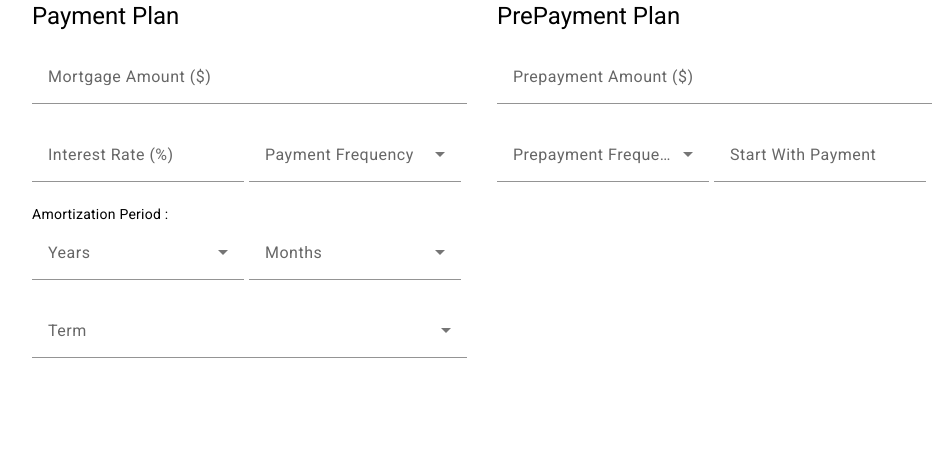
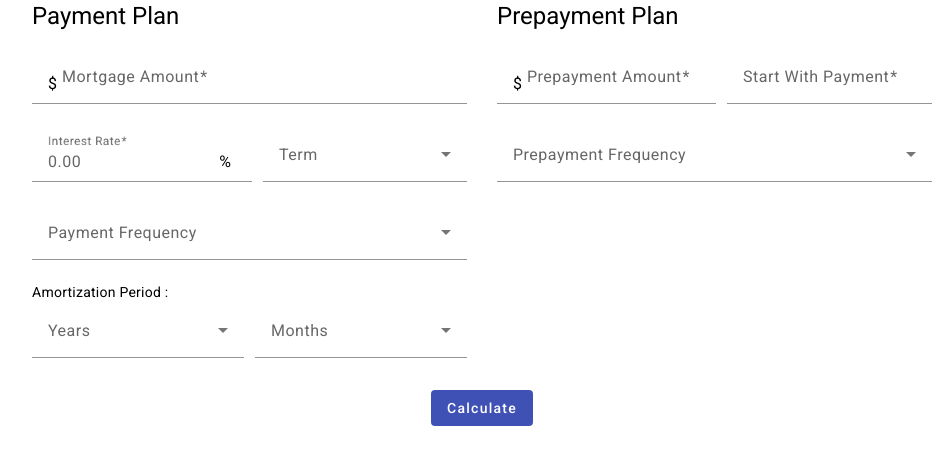
Before and after one commit to janni502/mortageCalculator, an Angular app: page / in a window 1280 px wide. Shown: the top 464 px of the page, without its empty margins (158-1104 px from the left). Built offline with nearby package versions, Linux system fonts and the light colour scheme.

Commit message:
calculate mortgage and generate result table

```diff
--- a/src/app/app.module.ts
+++ b/src/app/app.module.ts
@@ -4,10 +4,13 @@ import { MatButtonModule} from '@angular/material/button';
 import { MatInputModule} from '@angular/material/input';
 import { MatFormFieldModule } from '@angular/material/form-field';
 import { MatSelectModule} from '@angular/material/select';
+import { MatTableModule } from '@angular/material/table'
 
 import { AppComponent } from './app.component';
 import { MortgageCalculatorComponent } from './features/mortgage-calculator/mortgage-calculator.component';
 import { MatRippleModule } from '@angular/material/core';
+import { FormsModule } from '@angular/forms';
+import { ReactiveFormsModule} from '@angular/forms';
 
 @NgModule({
   declarations: [
@@ -16,11 +19,14 @@ import { MatRippleModule } from '@angular/material/core';
   ],
   imports: [
     BrowserAnimationsModule,
+    FormsModule,
     MatButtonModule,
     MatFormFieldModule,
     MatInputModule,
     MatRippleModule,
     MatSelectModule,
+    MatTableModule,
+    ReactiveFormsModule
   ],
   providers: [],
   bootstrap: [AppComponent]
--- a/src/app/features/mortgage-calculator/mortgage-calculator.component.css
+++ b/src/app/features/mortgage-calculator/mortgage-calculator.component.css
@@ -37,7 +37,16 @@ mat-form-field{
   width: 435px;
   }
 
-  .col5 {
-    display: flex;
-    gap: 5px;
-  }
+.col5 {
+  display: flex;
+  gap: 11px;
+}
+
+.buttonContainer {
+  margin-top: 10px;
+}
+
+.tableContainer {
+  margin: 30px auto auto auto;
+  max-width: 625px;
+}
--- a/src/app/features/mortgage-calculator/mortgage-calculator.component.html
+++ b/src/app/features/mortgage-calculator/mortgage-calculator.component.html
@@ -1,20 +1,30 @@
 <div class="mortgageCalculator">
-  <div class="mortgage_inputForm row">
-    <div class="payment_inputForm col">
+  <div class="mortgage-inputForm row">
+    <div class="payment-inputForm col">
       <h1> Payment Plan</h1>
       <mat-form-field appearance="fill">
-          <mat-label>Mortgage Amount ($)</mat-label>
-          <input matInput>
+          <mat-label>Mortgage Amount</mat-label>
+          <input matInput type="number" [formControl]="integerControl" [(ngModel)]="formFiledInput.mortgageAmount">
+          <span matTextPrefix>$&nbsp;</span>
         </mat-form-field>
       <div class="col5">
-        <mat-form-field appearance="fill">
-          <mat-label>Interest Rate (%)</mat-label>
-          <input matInput>
+        <mat-form-field appearance="fill" floatLabel="always">
+          <mat-label>Interest Rate</mat-label>
+          <input matInput type="number" [formControl]="rateControl" placeholder="0.00" [(ngModel)]="formFiledInput.interestRate">
+          <span matTextSuffix>%&nbsp;</span>
         </mat-form-field>
         <mat-form-field appearance="fill">
+          <mat-label>Term</mat-label>
+          <mat-select [(ngModel)]="formFiledInput.term">
+            <mat-option *ngFor="let num of termsOptions" [value]="num">
+              {{num}}
+            </mat-option>
+          </mat-select>
+        </mat-form-field>
+      </div>
+      <mat-form-field appearance="fill">
         <mat-label>Payment Frequency</mat-label>
-          <mat-select>
-            <mat-option>None</mat-option>
+        <mat-select [(ngModel)]="formFiledInput.paymentFrequency">
           <mat-option value="AccW">Accelerated Weekly</mat-option>
           <mat-option value="W">Weekly</mat-option>
           <mat-option value="AccBiW">Accelerated Bi-weekly</mat-option>
@@ -23,12 +33,11 @@
           <mat-option value="M">Monthly (12x per year)</mat-option>
         </mat-select>
       </mat-form-field>
-      </div>
       <span>Amortization Period :</span>
       <div class="yearsAndMonths col5">
         <mat-form-field appearance="fill">
           <mat-label>Years</mat-label>
-          <mat-select>
+          <mat-select [(ngModel)]="formFiledInput.amortPeriodYear">
             <mat-option>None</mat-option>
             <mat-option *ngFor="let num of yearsOptions" [value]="num">
               {{num}}
@@ -37,7 +46,7 @@
         </mat-form-field>
         <mat-form-field appearance="fill">
           <mat-label>Months</mat-label>
-          <mat-select>
+          <mat-select [(ngModel)]="formFiledInput.amortPeriodMonth">
             <mat-option>None</mat-option>
             <mat-option *ngFor="let num of monthsOptions" [value]="num">
               {{num}}
@@ -45,36 +54,55 @@
           </mat-select>
         </mat-form-field>
       </div>
+    </div>
+    <div class="prePayment-inputForm col">
+      <h1> Prepayment Plan</h1>
+      <div class="col5">
         <mat-form-field appearance="fill">
-        <mat-label>Term</mat-label>
-        <mat-select>
-          <mat-option>None</mat-option>
-          <mat-option *ngFor="let num of termsOptions" [value]="num">
-            {{num}}
-          </mat-option>
-        </mat-select>
+          <mat-label>Prepayment Amount</mat-label>
+          <input type="number" [formControl]="integerControl" matInput [(ngModel)]="formFiledInput.prepayAmount">
+          <span matTextPrefix>$&nbsp;</span>
+        </mat-form-field>
+        <mat-form-field appearance="fill">
+          <mat-label>Start With Payment</mat-label>
+          <input type="number" [formControl]="integerControl" placeholder="eg. 1" matInput [(ngModel)]="formFiledInput.prepayStartNthPay">
         </mat-form-field>
       </div>
-    <div class="prePayment_inputForm col">
-      <h1> PrePayment Plan</h1>
-      <mat-form-field appearance="fill">
-          <mat-label>Prepayment Amount ($)</mat-label>
-          <input matInput>
-      </mat-form-field>
-      <div class="col5">
       <mat-form-field appearance="fill">
         <mat-label>Prepayment Frequency</mat-label>
-          <mat-select>
+        <mat-select [(ngModel)]="formFiledInput.prepayFrequency">
           <mat-option value="1">One time</mat-option>
           <mat-option value="Y">Each year</mat-option>
           <mat-option value="SameAsRegPay">Same as regular</mat-option>
         </mat-select>
       </mat-form-field>
-        <mat-form-field appearance="fill">
-          <mat-label>Start With Payment</mat-label>
-          <input matInput>
-        </mat-form-field>
     </div>
   </div>
+  <div class="buttonContainer row">
+    <button mat-flat-button color="primary" (click)="submit()">Calculate</button>
+  </div>
+  <div class="tableContainer row" *ngIf="mortgageResult.length > 0">
+    <table mat-table [dataSource]="mortgageResult" class="mat-elevation-z8 demo-table">
+      <!-- Name Column -->
+      <ng-container matColumnDef="col-name">
+        <th mat-header-cell *matHeaderCellDef> Category </th>
+        <td mat-cell *matCellDef="let element"> {{element.name}} </td>
+      </ng-container>
+
+      <!-- Weight Column -->
+      <ng-container matColumnDef="col-term">
+        <th mat-header-cell *matHeaderCellDef> Term </th>
+        <td mat-cell *matCellDef="let element"> {{element.termValue}} </td>
+      </ng-container>
+
+      <!-- Symbol Column -->
+      <ng-container matColumnDef="col-period">
+        <th mat-header-cell *matHeaderCellDef> Amortization Period </th>
+        <td mat-cell *matCellDef="let element"> {{element.amortPeriodValue}} </td>
+      </ng-container>
+
+      <tr mat-header-row *matHeaderRowDef="displayedColumns"></tr>
+      <tr mat-row *matRowDef="let row; columns: displayedColumns;"></tr>
+    </table>
   </div>
 </div>
--- a/src/app/features/mortgage-calculator/mortgage-calculator.component.ts
+++ b/src/app/features/mortgage-calculator/mortgage-calculator.component.ts
@@ -1,5 +1,6 @@
 import { Component } from '@angular/core';
-import { MatFormFieldModule } from '@angular/material/form-field';
+import { FormControl, Validators } from '@angular/forms';
+import { MortgageDetail, FormFiledInput} from './mortgage-calculator.models';
 
 @Component({
   selector: 'app-mortgage-calculator',
@@ -7,20 +8,147 @@ import { MatFormFieldModule } from '@angular/material/form-field';
   styleUrls: ['./mortgage-calculator.component.css']
 })
 export class MortgageCalculatorComponent {
-  selected = 'option2';
   monthsOptions = Array.from(Array(12),(x,i)=>i+1);
   yearsOptions = Array.from(Array(30),(x,i)=>i+1);
   termsOptions = Array.from(Array(10),(x,i)=>i+1);
+  displayedColumns: string[] = ['col-name', 'col-term', 'col-period'];  // displayedColumns = ["name"];
+  mortgageInTerm: MortgageDetail = {} as MortgageDetail;
+  mortgageInAmortPeriod: MortgageDetail = {} as MortgageDetail;
+  mortgageResult: MortgageDetail[] = [];
+  formFiledInput: FormFiledInput = {} as FormFiledInput;
+  integerControl = new FormControl('', [Validators.required, Validators.min(0)]);
+  rateControl = new FormControl('', [Validators.required, Validators.min(0), Validators.max(100)]);
 
+  setMortgageResult(principleAmount: number, rate: number, frequency: string, periodYears: number, periodMonths: number, terms: number ) {
+    if(!principleAmount || !rate || !frequency || !periodYears || !terms){
+      principleAmount = 1000000;
+      rate = 4;
+      frequency = "M";
+      periodYears = 30;
+      terms = 2;
+      // throw console.error("Missing required value to calculate mortgage.");
+    }
+    periodMonths = periodMonths? periodMonths: 0;
+    const numOfPaysPerYear = this.getNumOfPays(frequency, 12);
+    const ratePerPay = rate/numOfPaysPerYear/100;
 
-  getMortgageResult(amount: number, rate: number, frequency: number, periodYears: number, periodMonths: number, terms: number ) {
+    if(principleAmount && ratePerPay){
+      const numberOfPaymentsInPeriod = this.getNumOfPays(frequency, periodYears * 12 + periodMonths);
+      const numberOfPaymentsInTerm = this.getNumOfPays(frequency, terms * 12);
+      const fixedMortgagePayment = this.getMortgageFixedPayment(principleAmount, ratePerPay, numberOfPaymentsInPeriod);
+      const interestPaymentInTerm = this.getInterestPaymentInNumOfPays(principleAmount, fixedMortgagePayment, ratePerPay, numberOfPaymentsInTerm)
+      const totalCostInTerm = fixedMortgagePayment * numberOfPaymentsInTerm;
 
+      const interestPaymentInPeriod = this.getInterestPaymentInNumOfPays(principleAmount, fixedMortgagePayment, ratePerPay, numberOfPaymentsInPeriod)
+      const totalCostInPeriod = fixedMortgagePayment * numberOfPaymentsInPeriod;
+      const rowToDisplay = ["Category", "Number of Payments", "Mortgage Payment","Principal Payments", "Interest Payments","Total Cost"];
+
+      this.mortgageResult.push({
+        name: "Number of Payments",
+        termValue: numberOfPaymentsInTerm.toString(),
+        amortPeriodValue: numberOfPaymentsInPeriod.toString()
+      });
+
+      this.mortgageResult.push({
+        name: "Mortgage Payment",
+        termValue: "$" + fixedMortgagePayment.toFixed(2),
+        amortPeriodValue: "$" + fixedMortgagePayment.toFixed(2)
+      });
+
+      this.mortgageResult.push({
+        name: "Principal Payments",
+        termValue: "$" + (totalCostInTerm - interestPaymentInTerm).toFixed(2),
+        amortPeriodValue: "$" + (totalCostInPeriod - interestPaymentInPeriod).toFixed(2)
+      });
+
+      this.mortgageResult.push({
+        name: "Interest Payments",
+        termValue: "$" + interestPaymentInTerm.toFixed(2),
+        amortPeriodValue: "$" + interestPaymentInPeriod.toFixed(2)
+      });
+
+      this.mortgageResult.push({
+        name: "Total Cost",
+        termValue: "$" + totalCostInTerm.toFixed(2),
+        amortPeriodValue: "$" + totalCostInPeriod.toFixed(2)
+      });
+
+    }
   }
 
-  public getFixedPayment(amount: number, monthlyRate: number, numOfPays: number): number{
-    const powVal = Math.pow((1 + monthlyRate),numOfPays);
-    const fixPayment = amount * monthlyRate * powVal / (powVal - 1);
+  /**
+   * Returns the value of a base expression taken to a specified power.
+   * @param principleAmount The principle amount of the mortgage.
+   * @param ratePerPay The interest rate of each pay.
+   * @param numOfPays The over all num of pays.
+   * @returns the value of fixed monthly payment.
+   */
+  public getMortgageFixedPayment(principleAmount: number, ratePerPay: number, numOfPays: number): number{
+    const powVal = Math.pow((1 + ratePerPay),numOfPays);
+    const fixPayment = principleAmount * ratePerPay * powVal / (powVal - 1);
     return fixPayment;
   }
 
+/**
+ * Returns the value interest payment amount the payments.
+ * @param principleAmount The principle amount of mortgage.
+ * @param mortgagePayment The fix mortgage payment of each pay.
+ * @param ratePerPay The interest rate of each payment.
+ * @param numOfPays The number of payments.
+ * @returns the interest payment in total payments.
+ */
+  public getInterestPaymentInNumOfPays(principleAmount: number, mortgagePayment: number, ratePerPay: number, numOfPays: number): number{
+    if (numOfPays <= 0){
+      return 0;
+    }
+    const interestPayment = principleAmount * ratePerPay;
+    const nextPrincipleAmount = principleAmount - (mortgagePayment - interestPayment);
+    return interestPayment + this.getInterestPaymentInNumOfPays(nextPrincipleAmount, mortgagePayment, ratePerPay, numOfPays - 1);
+  }
+
+    /**
+   * Returns the value of a base expression taken to a specified power.
+   * @param frequency The principle amount of the mortgage.
+   * @param months The interest rate of each pay.
+   * @returns the number of pays in the a limited of time, return undefined if the frequency if not valid.
+   */
+  public getNumOfPays(frequency: string, months: number): number {
+        // "AccW"--> Accelerated Weekly
+        // "W"--> Weekly
+        // "AccBiW"--> Accelerated Bi-weekly
+        // "BiW"--> Bi-Weekly (every 2 weeks)
+        // "SemiM"--> Semi-monthly (24x per year)
+        // "M"--> Monthly (12x per year)
+    switch (frequency) {
+      case "AccW":
+        return 52*months/12;
+      case "W":
+        return 52*months/12;
+      case "AccBiW":
+        return 52*months/12/2;
+      case "BiW":
+        return 52*months/12/2;
+      case "SemiM":
+        return 2*months;
+      case "M":
+        return months;
+      default:
+        throw new Error(`Frequency: ${frequency} is not valid`);
+    }
+  }
+
+  submit() {
+    //verify the inputs
+    this.mortgageResult = [];
+    //calculate result
+    this.setMortgageResult(this.formFiledInput.mortgageAmount, this.formFiledInput.interestRate, this.formFiledInput.paymentFrequency, this.formFiledInput.amortPeriodYear, this.formFiledInput.amortPeriodMonth, this.formFiledInput.term);
+  }
+
+  getErrorMessage() {
+    // if (this.email.hasError('required')) {
+    //   return 'You must enter a value';
+    // }
+
+    // return this.email.hasError('email') ? 'Not a valid email' : '';
+  }
 }
```
Also changed, not shown: src/app/features/mortgage-calculator/mortgage-calculator.models.ts (added, +26 -0 lines), 1 other file (tests, documents, lock files or other folders). Lines whose indentation alone changed are shown as unchanged.
